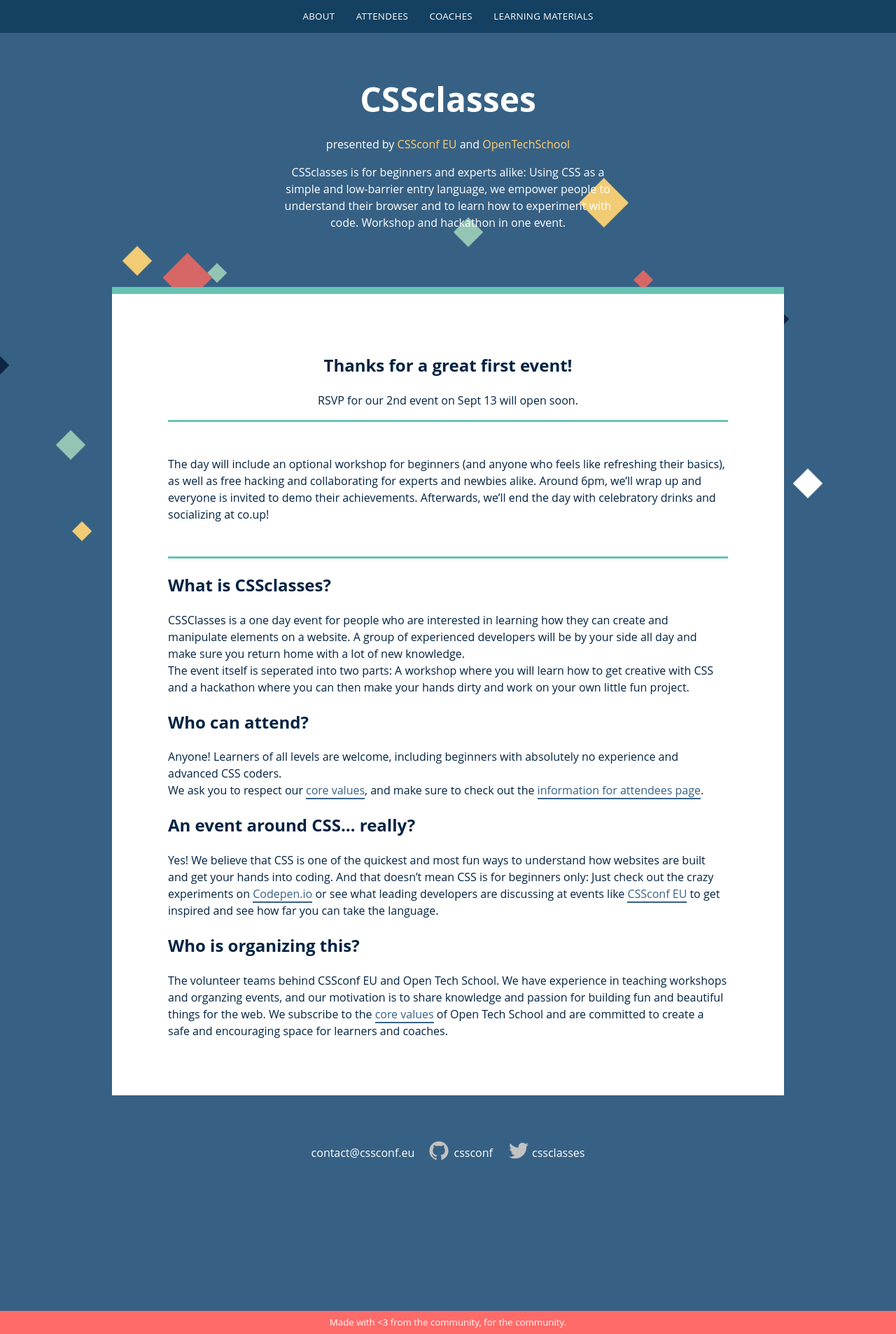
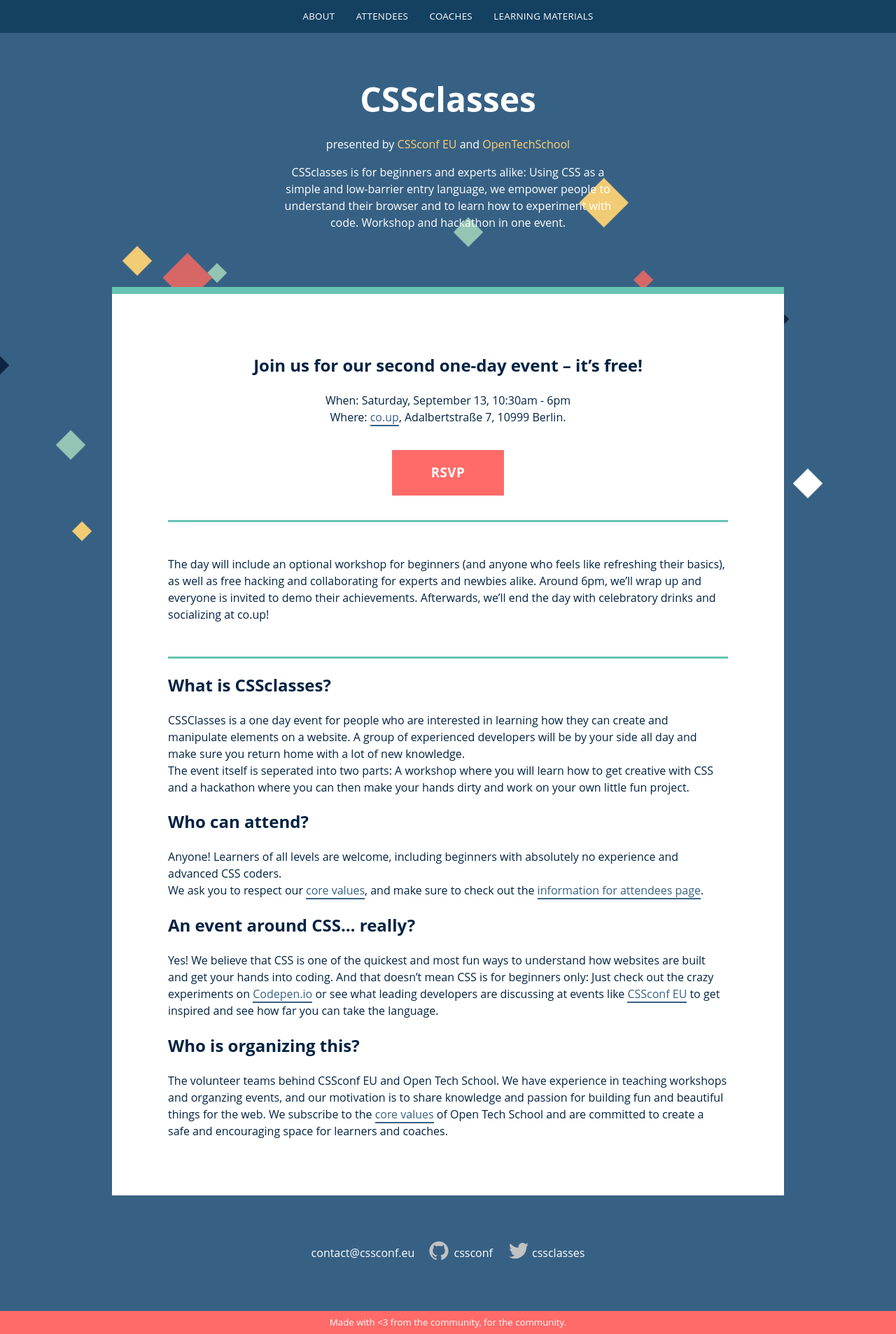
Before and after one commit to cssconf/CSSclasses--old, a Jekyll site: the page built from index.html, in a window 1280 px wide. Shown: the whole page at 70% size. Built offline with Jekyll 4.4.1, drawn with Linux system fonts in a browser that asks for light colours; nearby versions of some CDN libraries.

Commit message:
ready for registration

```diff
--- a/attendees.html
+++ b/attendees.html
@@ -4,9 +4,7 @@
 permalink: /attendees/
 ---
 
-<p>We’ll be excited to have you as an attendee of our second workshop! We will open <a href="http://www.meetup.com/opentechschool-berlin/events/203929532/">the registration for our next event</a> on Friday, September 5, 10:00. Follow us on twitter <a href="https://twitter.com/CSSclasses">@cssclasses</a> so you don’t miss when we’re ready.
-<!-- We’re excited to have you attend our workshop! After you <a href="http://www.meetup.com/opentechschool-berlin/events/199567452/">signed up here</a>, please read the following:-->
-</p>
+<p>We’re excited to have you attend our workshop! After you <a href="http://www.meetup.com/opentechschool-berlin/events/203929532/">signed up here</a>, please read the following:</p>
 <h2>What you should bring</h3>
 <ul>
   <li>a laptop</li>
--- a/index.html
+++ b/index.html
@@ -2,16 +2,19 @@
 layout: landing
 ---
 
-<h2 class="t-center">Thanks for a great first event! </h2>
+<h2 class="t-center">Join us for our second one-day event – it’s free!</h2>
 
 <p class="t-center">
-  RSVP for our 2nd event on Sept 13 will open soon.
+  When: Saturday, September 13, 10:30am - 6pm
+  <br>
+  Where: <a href="http://co-up.de/">co.up</a>, Adalbertstraße 7, 10999 Berlin.
+  <br>
 </p>
-<!-- <p class="t-center">
-  <a href="http://www.meetup.com/opentechschool-berlin/events/199567452/" class="button">
-    <span class="strike">RSVP</span>
+<p class="t-center">
+  <a href="http://www.meetup.com/opentechschool-berlin/events/203929532/" class="button">
+    RSVP
   </a>
-</p> -->
+</p>
 
 <div class="lead-p">
 
```
